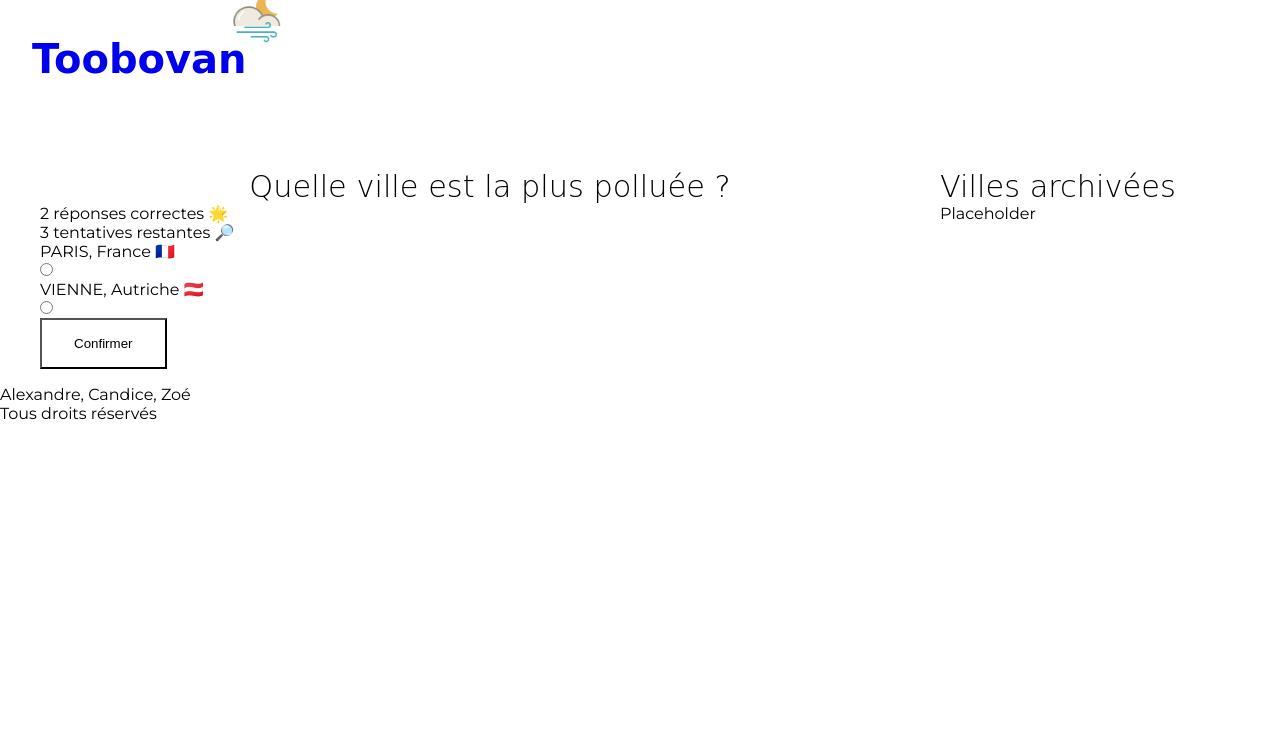
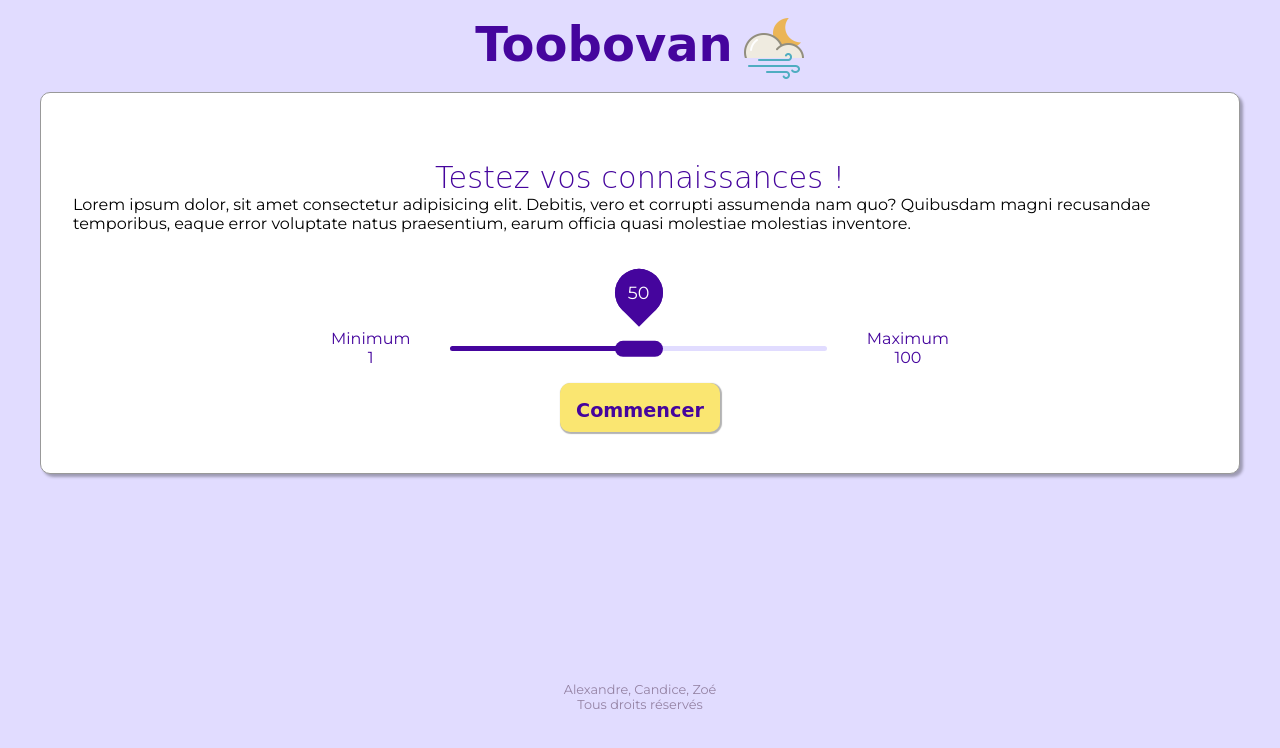
Before and after one commit to Hikki-ko/mini_projet_g2, a plain HTML site: page index.html in a window 1280 px wide. Drawn offline with Linux system fonts and the light colour scheme; a web font is replaced by a local one.

Commit message:
Ajout de la page d'introduction au quizz. Amélioration CSS. Simplification du header.

```diff
--- a/assets/css/style.css
+++ b/assets/css/style.css
@@ -6,58 +6,150 @@
   box-sizing: border-box;
 }
 
-<<<<<<< HEAD
-=======
 /* Couleurs */
->>>>>>> d754403c134a807cf4db07824238f2f2ba8c0361
 :root {
 	--primary-color: #45059d;
     --secondary-color: #e1dcff;
     --tertiary-color: #fae671;
     --black-color: #000;
     --white-color: #FFFFFF;
-<<<<<<< HEAD
-    --gray-color: #999;
-=======
     --gray-color: #999;}
 
 /* Header */
-header {
-  padding: 2rem;
+.site_name_container{
+  display: flex;
+  justify-content: center;
+  justify-self: center;
+  margin: 1rem auto 0.5rem auto;
+  gap: 0.5rem;
+}
+
+.site_name{
+  font-family: "Borel", cursive;
+  font-size: 3rem;
+  color: var(--primary-color);
+}
+
+.logo_site{
+  width: 4rem;
+  height: auto;
+}
+
+
+/* Introduction */
+.introduction_content{
+  max-width: 75rem;
+  margin-left: auto;
+  margin-right: auto;
+}
+
+/* Slider */
+.slider_container{
+  margin-top: 5rem;
+  padding: 1rem;
+  width: 650px;
+  justify-self: center;
+}
+
+.range{
   display: flex;
   align-items: center;
-  gap: 1rem;
+  justify-content: space-between;
+  width: 100%;
 }
 
-header h1 {
-  font-family: "Borel", cursive;
+.min,
+.max{
+  display: flex;
+  flex-direction: column;
+  align-items: center;
   color: var(--primary-color);
-  font-size: 2.5rem;
 }
 
-.titre_page{
-  text-decoration: none;
+.range_input{
+  position: relative;
+  display: flex;
+  flex-direction: column;
+  flex: 1;
+  margin: 0 2.5rem;
 }
 
-.logo_titre {
-  height: 50px;
-  width: auto;
-  position: relative;
-  top: -39px;
-  left: -32px;
->>>>>>> d754403c134a807cf4db07824238f2f2ba8c0361
+.selector{
+  position: absolute;
+  top: 50%;
+  left: 50%;
+  transform: translate(-50%,-90%);
+  z-index: 1;
 }
 
-/* Structure */
-.main_content{
+.select_value{
+  width: 3rem;
+  height: 3rem;
+  margin-bottom: 1.5rem;
+  line-height: 3rem;
+  font-size: 1.1rem;
+  border-radius: 50%;
+  text-align: center;
+  color: var(--white-color);
+  background-color: var(--primary-color);
+}
+
+.select_value::after{
+  content: "";
+  position: absolute;
+  width: 3rem;
+  height: 3rem;
+  top: 0;
+  left: 0;
+  border-top-left-radius: 50%;
+  border-top-right-radius: 50%;
+  border-bottom-left-radius: 50%;
+  transform: rotate(45deg);
+  background-color: var(--primary-color);
+  z-index: -1;
+}
+
+.select_button{
+  width: 3rem;
+  height: 1rem;
+  border-radius: 50px;
+  background-color: var(--primary-color);
+  cursor: pointer;
+}
+
+.progress_bar{
+  position: absolute;
+  height: 5px;
+  border-radius: 5px;
+  width: 50%;
+  background-color: var(--primary-color);
+}
+
+#slider_input{
+  appearance: none;
+  -webkit-appearance: none;
+  height: 5px;
+  background-color: var(--secondary-color);
+  border-radius: 5px;
+}
+
+#slider_input::-webkit-slider-thumb{
+  appearance: none;
+  -webkit-appearance: none;
+  width: 3rem;
+  height: 1rem;
+  cursor: pointer;
+  position: relative;
+  z-index: 3;
+}
+
+/* Structure du quizz */
+
+.quiz_container{
   max-width: 75rem;
   margin: 1rem auto;
   display: flex;
-<<<<<<< HEAD
-  gap: 1rem;
-=======
   gap: 4rem;
->>>>>>> d754403c134a807cf4db07824238f2f2ba8c0361
 }
 
 /* Commun */
@@ -66,18 +158,11 @@ body{
     scroll-behavior: smooth;
     font-family: "Montserrat", sans-serif;
 }
-
+.hidden {
+    display: none;
+}
 .content{
   flex-basis: 75%;
-<<<<<<< HEAD
-  padding: 1rem;
-}
-
-h2{
-  font-family: "Borel", cursive;
-  color: var(--primary-color);
-  text-align: center;
-=======
   padding: 2rem;
 }
 
@@ -89,24 +174,12 @@ h2{
   font-family: "Borel", cursive;
   color: var(--primary-color);
 
->>>>>>> d754403c134a807cf4db07824238f2f2ba8c0361
 }
 
 ul{
   list-style: none;
 }
 
-<<<<<<< HEAD
-.content, .right_content{
-  background-color: var(--white-color);
-  border: 1px solid var(--gray-color);
-  box-shadow: 3px 3px 3px rgba(0, 0, 0, 0.3);
-}
-
-.button{
-  background-color: var(--tertiary-color);
-  padding: 1rem 2rem;
-=======
 .right_content{
   padding:1.5rem;
 }
@@ -125,7 +198,6 @@ ul{
   padding: 1rem;
   padding-bottom: 0.6rem;
   margin-bottom: 0.6rem;
->>>>>>> d754403c134a807cf4db07824238f2f2ba8c0361
   border: none;
   border-radius: 10px;
   box-shadow: 1px 1px 1px 1px rgba(0, 0, 0, 0.3);
@@ -134,33 +206,21 @@ ul{
   font-family: "Borel", cursive;
   font-weight: 600;
   font-size: 1.2rem;
+  transition: transform .2s; /* Animation */
 }
 
 .button:hover{
   color: var(--secondary-color);
   background-color: var(--primary-color);
+  cursor: pointer;
+}
+
+.button:active{
+  transform: scale(1.2);
 }
 
 /* Jeu */
 
-<<<<<<< HEAD
-
-/* Affichage score */
-.score_display{
-  display: flex;
-  justify-content: space-between;
-}
-
-.score_item{
-  display: flex;
-  flex-direction: column;
-}
-
-/* Aside */
-.right_content{
-  flex-basis: 25%;
-  padding: 1rem;
-=======
 .quiz_formulaire {
   margin-top: 2rem;
 }
@@ -223,5 +283,4 @@ footer{
   margin-top: 13rem;
   text-align: center;
   color: #9482a3;
->>>>>>> d754403c134a807cf4db07824238f2f2ba8c0361
 }
--- a/assets/javascript/script.js
+++ b/assets/javascript/script.js
@@ -8,56 +8,81 @@ const API_KEY =
  *	chargés et existants dans notre DOM.
  **************/
 window.addEventListener("DOMContentLoaded", (event) => {
-  // Pseudo-code !!!
-  //const nombre_questions = "valeur récupérée dans l'HTML";
-  //const liste_villes =
-  "https://api.openaq.org/v3/locations?limit=${nombre_questions}";
+  // ### Page d'introduction ###
+  document.getElementById("introduction_content").hidden = false;
+  const startButton = document.querySelector("#startButton");
 
-  //On récupère les éléments du DOM
-  const confirmButton = document.querySelector(".button");
-  const cityItems = document.querySelectorAll(".city_item");
-  const correctScoreElement = document.getElementById("correctScore");
-  const totalQuestionsElement = document.getElementById("totalQuestions");
-  const radioSelect = document.querySelectorAll('input[type="radio"]');
-  const musiqueFond = document.querySelector("#musiqueFond");
+  // Fonction sélecteur du nombre de questions
+  let selector = document.querySelector(".selector");
+  let selectValue = document.querySelector(".select_value");
+  let sliderInput = document.querySelector("#slider_input");
+  let progressBar = document.querySelector(".progress_bar");
+  let numberOfQuestions;
 
-  //On définit les données du jeu
-  let correctScore = 0;
-  let totalQuestions = 10;
-  let currentQuestion = 0;
-  let cityData = []; //pour stocker les données des villes de l'API
+  selectValue.innerText = sliderInput.value;
+  progressBar.style.width = `${sliderInput.value}%`;
 
-  function initGame() {
-    correctScore = 0;
-    currentQuestion = 0;
-    correctScoreElement.textContent = correctScore;
-    totalQuestionsElement.textContent = currentQuestion + "/" + totalQuestions;
-
-    RandomCities();
-  }
-
-  async function RandomCities() {
-    alert("le jeu commence");
-  }
-
-  confirmButton.addEventListener("click", () => {
-    initGame();
+  sliderInput.oninput = () => {
+    let value = sliderInput.value;
+    selector.style.left = `${value}%`;
+    selectValue.innerText = value;
+    progressBar.style.width = `${value}%`;
+  };
+  startButton.addEventListener("click", () => {
+    // Enregistrement du nombre de questions
+    numberOfQuestions = sliderInput.value;
+    const numberOfCities = `https://api.openaq.org/v3/locations?limit=${numberOfQuestions}`;
+    // Remplacement de la page d'introduction
+    document.getElementById("introduction_content").classList.add("hidden");
+    document.getElementById("quiz_container").classList.remove("hidden");
   });
 
-  // Effet sonore de click sur le formulaire
-  document.addEventListener("click", () => {
-    const clickSound = new Audio("assets/audio/clic_radio.mp3");
-    clickSound.volume = 0.3;
-    clickSound.play();
-  });
+  // Démarrage du quizz
+  // function initGame() {
+  //   correctScore = 0;
+  //   currentQuestion = 0;
+  //   correctScoreElement.textContent = correctScore;
+  //   totalQuestionsElement.textContent = currentQuestion + "/" + totalQuestions;
 
-  // Musique de fond sur premier clic
-  document.addEventListener(
-    "click",
-    () => {
-      musiqueFond.volume = 0.2;
-      musiqueFond.play();
-    },
-    { once: true }
-  );
+  //   RandomCities();
+  // }
+
+  // async function RandomCities() {
+  //   alert("le jeu commence");
+  // }
+
+  // confirmButton.addEventListener("click", () => {
+  //   initGame();
+  // });
+
+  // //On récupère les éléments du DOM
+  // const confirmButton = document.querySelector(".button");
+  // const cityItems = document.querySelectorAll(".city_item");
+  // const correctScoreElement = document.getElementById("correctScore");
+  // const totalQuestionsElement = document.getElementById("totalQuestions");
+  // const radioSelect = document.querySelectorAll('input[type="radio"]');
+  // const musiqueFond = document.querySelector("#musiqueFond");
+
+  // //On définit les données du jeu
+  // let correctScore = 0;
+  // let totalQuestions = 10;
+  // let currentQuestion = 0;
+  // let cityData = []; //pour stocker les données des villes de l'API
+
+  // // Effet sonore de click sur le formulaire
+  // document.addEventListener("click", () => {
+  //   const clickSound = new Audio("assets/audio/clic_radio.mp3");
+  //   clickSound.volume = 0.3;
+  //   clickSound.play();
+  // });
+
+  // // Musique de fond sur premier clic
+  // document.addEventListener(
+  //   "click",
+  //   () => {
+  //     musiqueFond.volume = 0.2;
+  //     musiqueFond.play();
+  //   },
+  //   { once: true }
+  // );
 });
--- a/index.html
+++ b/index.html
@@ -18,19 +18,53 @@
   <body>
     <!-- Header -->
     <header>
-      <a href="#" class="titre_page">
-        <h1>Toobovan</h1>
-      </a>
-      <a href="#">
-        <img
-          class="logo_titre"
-          src="assets/images/favicon.ico"
-          alt="Logo de la page représentant un nuage, une lune et du vent"
-        />
-      </a>
+      <div class="site_name_container">
+        <h1 class="site_name">Toobovan</h1>
+        <span>
+          <img
+            class="logo_site"
+            src="assets/images/favicon.ico"
+            alt="Logo de la page représentant un nuage, une lune et du vent"
+          />
+        </span>
+      </div>
     </header>
+    <!-- Introduction -->
+    <div class="content introduction_content" id="introduction_content">
+      <h2>Testez vos connaissances !</h2>
+      <!-- Explication du jeu -->
+      <p>
+        Lorem ipsum dolor, sit amet consectetur adipisicing elit. Debitis, vero
+        et corrupti assumenda nam quo? Quibusdam magni recusandae temporibus,
+        eaque error voluptate natus praesentium, earum officia quasi molestiae
+        molestias inventore.
+      </p>
+      <!-- Nombre de questions -->
+      <div class="slider_container">
+        <div class="range">
+          <div class="min">Minimum<span>1</span></div>
+          <div class="range_input">
+            <div class="selector">
+              <div class="select_value">50</div>
+              <div class="select_button"></div>
+            </div>
+            <div class="progress_bar"></div>
+            <input
+              type="range"
+              name=""
+              id="slider_input"
+              min="1"
+              max="100"
+              value="50"
+            />
+          </div>
+          <div class="max">Maximum<span>100</span></div>
+        </div>
+      </div>
+      <button class="button" id="startButton">Commencer</button>
+    </div>
     <!-- Main content -->
-    <main class="main_content">
+    <main class="quiz_container hidden" id="quiz_container">
       <div class="content">
         <div class="game_header">
           <!-- Header du jeu -->
@@ -39,12 +73,12 @@
           <div class="score_display">
             <!-- Nombre de réponses correctes -->
             <div class="score_item">
-              <span class="score_value" id="correctScore">2</span>
+              <span class="score_value" id="correctScore">0</span>
               <span> réponses correctes 🌟 </span>
             </div>
             <!-- Nombre de questions restantes -->
             <div class="score_item">
-              <span class="score_value" id="totalQuestions">3</span>
+              <span class="score_value" id="totalQuestions">0</span>
               <span>tentatives restantes 🔎 </span>
             </div>
           </div>
@@ -86,14 +120,6 @@
       </aside>
     </main>
     <footer>Alexandre, Candice, Zoé <br />Tous droits réservés</footer>
-    <!-- Bout de code permettant la lecture d'une musique de fond -->
-    <audio id="musiqueFond" loop>
-      <source
-        src="assets/audio/musique_arriere_plan_ac.mp3"
-        type="audio/mpeg"
-      />
-    </audio>
-
     <script type="text/javascript" src="assets/javascript/script.js"></script>
   </body>
 </html>
```
